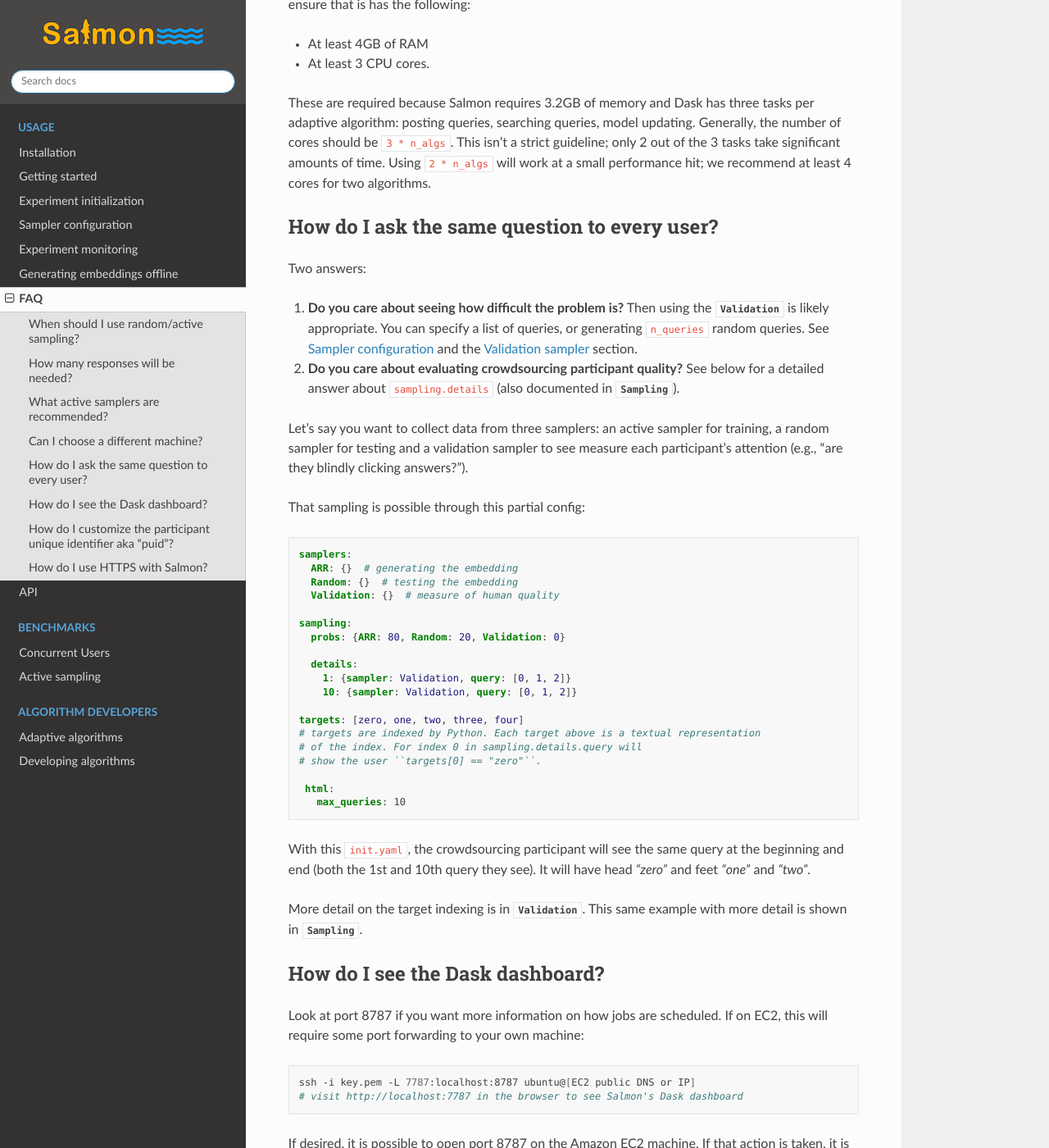
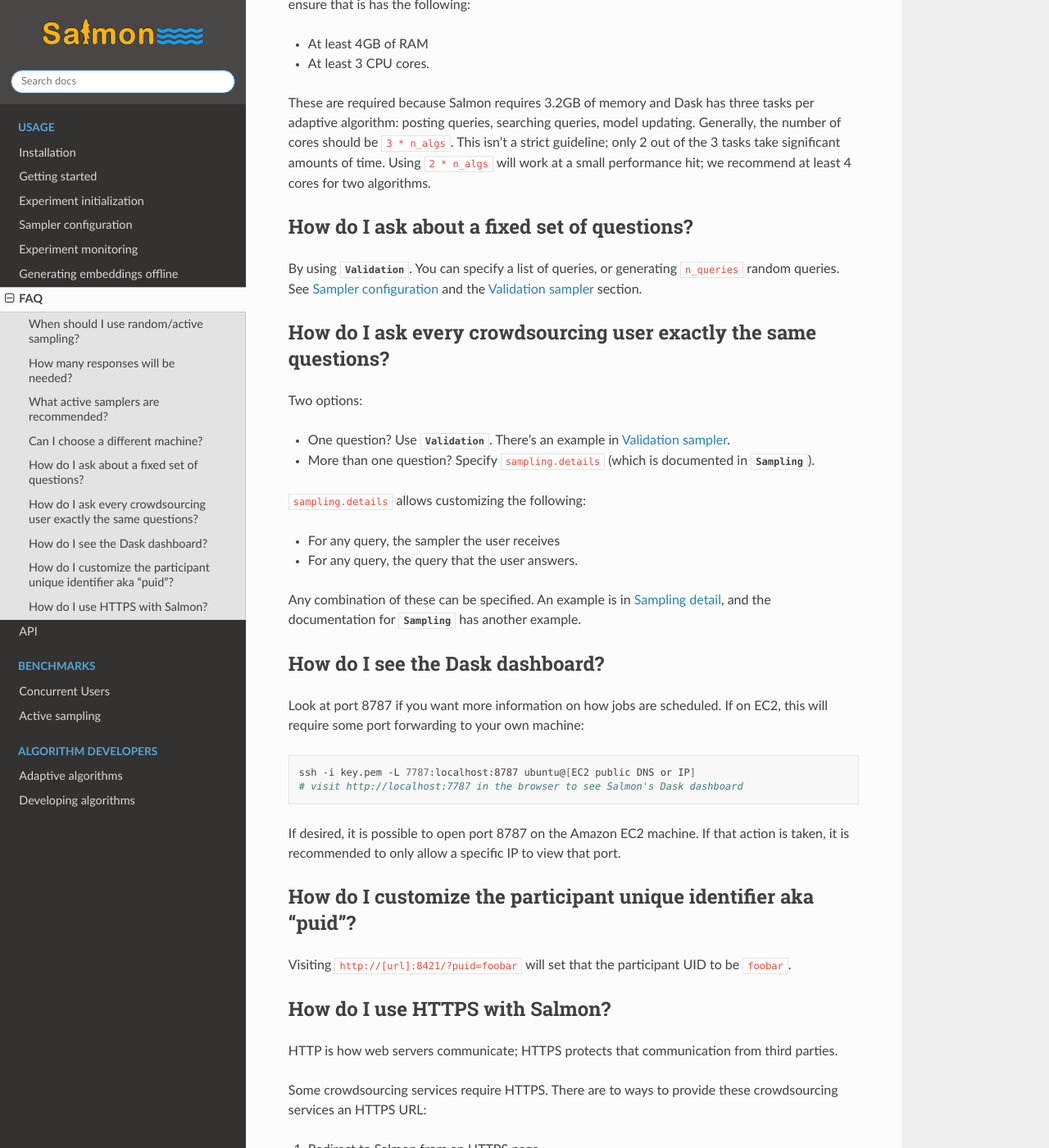
Before and after one commit to stsievert/salmon, a Sphinx documentation site: the page built from docs/source/faq.rst, in a window 1280 px wide and 1400 px high, scrolled down 1815 px. Shown: the whole window at 82% size. Built offline with Sphinx 7.4.7 and the Read the Docs theme 2.0.0, drawn with Linux system fonts in a browser that asks for light colours.

Commit message:
trim FAQ, delegate to an example config

```diff
--- a/docs/source/faq.rst
+++ b/docs/source/faq.rst
@@ -108,53 +108,31 @@ strict guideline; only 2 out of the 3 tasks take significant amounts of time.
 Using ``2 * n_algs`` will work at a small performance hit; we recommend at
 least 4 cores for two algorithms.
 
-How do I ask the same question to every user?
----------------------------------------------
+How do I ask about a fixed set of questions?
+--------------------------------------------
 
-Two answers:
+By using :class:`~salmon.triplets.samplers.Validation`.  You can specify a list
+of queries, or generating ``n_queries`` random queries. See :ref:`alg-config`
+and the :ref:`valconfig` section.
 
-1. **Do you care about seeing how difficult the problem is?** Then using the
-   :class:`~salmon.triplets.samplers.Validation` is likely appropriate. You can
-   specify a list of queries, or generating ``n_queries`` random queries. See
-   :ref:`alg-config` and the :ref:`valconfig` section.
-2. **Do you care about evaluating crowdsourcing participant quality?** See
-   below for a detailed answer about ``sampling.details`` (also documented in :class:`~salmon.triplets.manager.Sampling`).
+How do I ask every crowdsourcing user exactly the same questions?
+-----------------------------------------------------------------
 
-Let's say you want to collect data from three samplers: an active sampler for
-training, a random sampler for testing and a validation sampler to see measure
-each participant's attention (e.g., "are they blindly clicking answers?").
+Two options:
 
-That sampling is possible through this partial config:
+* One question? Use :class:`~salmon.triplets.samplers.Validation`. There's an
+  example in :ref:`valconfig`.
+* More than one question? Specify ``sampling.details`` (which is documented in
+  :class:`~salmon.triplets.manager.Sampling`).
 
-.. code-block:: yaml
+``sampling.details`` allows customizing the following:
 
-   samplers:
-     ARR: {}  # generating the embedding
-     Random: {}  # testing the embedding
-     Validation: {}  # measure of human quality
+* For any query, the sampler the user receives
+* For any query, the query that the user answers.
 
-   sampling:
-     probs: {ARR: 80, Random: 20, Validation: 0}
-
-     details:
-       1: {sampler: Validation, query: [0, 1, 2]}
-       10: {sampler: Validation, query: [0, 1, 2]}
-
-   targets: [zero, one, two, three, four]
-   # targets are indexed by Python. Each target above is a textual representation
-   # of the index. For index 0 in sampling.details.query will
-   # show the user ``targets[0] == "zero"``.
-
-    html:
-      max_queries: 10
-
-With this ``init.yaml``, the crowdsourcing participant will see the same query
-at the beginning and end (both the 1st and 10th query they see). It will have
-head `"zero"` and feet `"one"` and `"two"`.
-
-More detail on the target indexing is in
-:class:`~salmon.triplets.samplers.Validation`. This same example with more
-detail is shown in :class:`~salmon.triplets.manager.Sampling`.
+Any combination of these can be specified. An example is in :ref:`valdetail`,
+and the documentation for :class:`~salmon.triplets.manager.Sampling` has
+another example.
 
 How do I see the Dask dashboard?
 --------------------------------
```
Also changed, not shown: docs/source/samplers.rst (+40 -0 lines).
